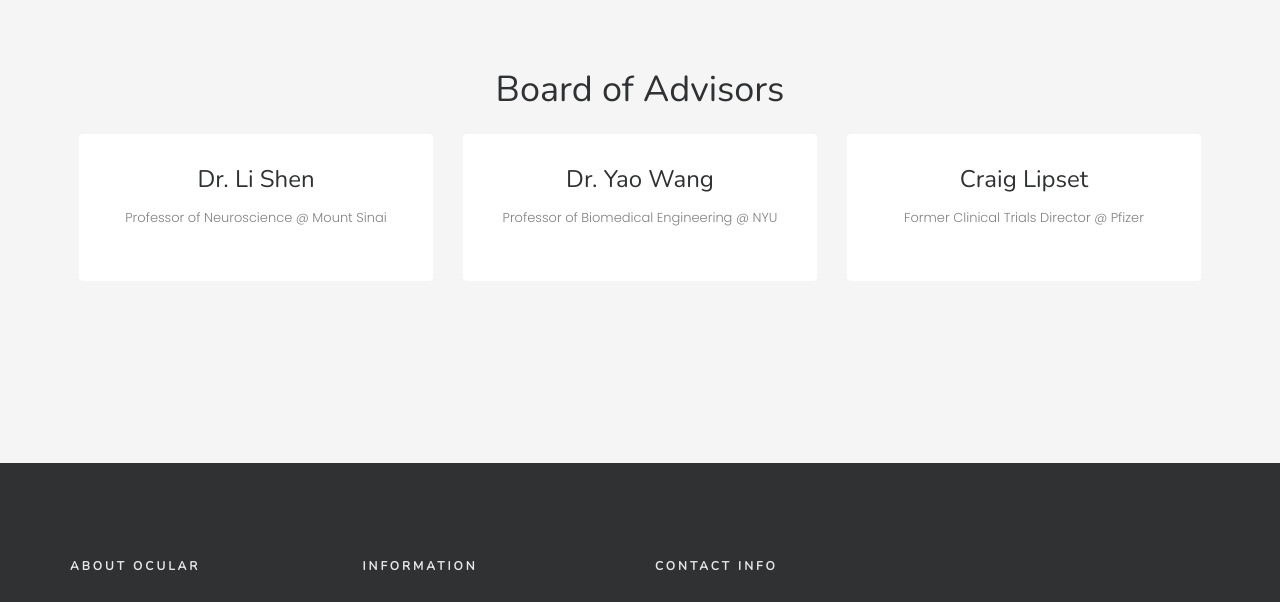
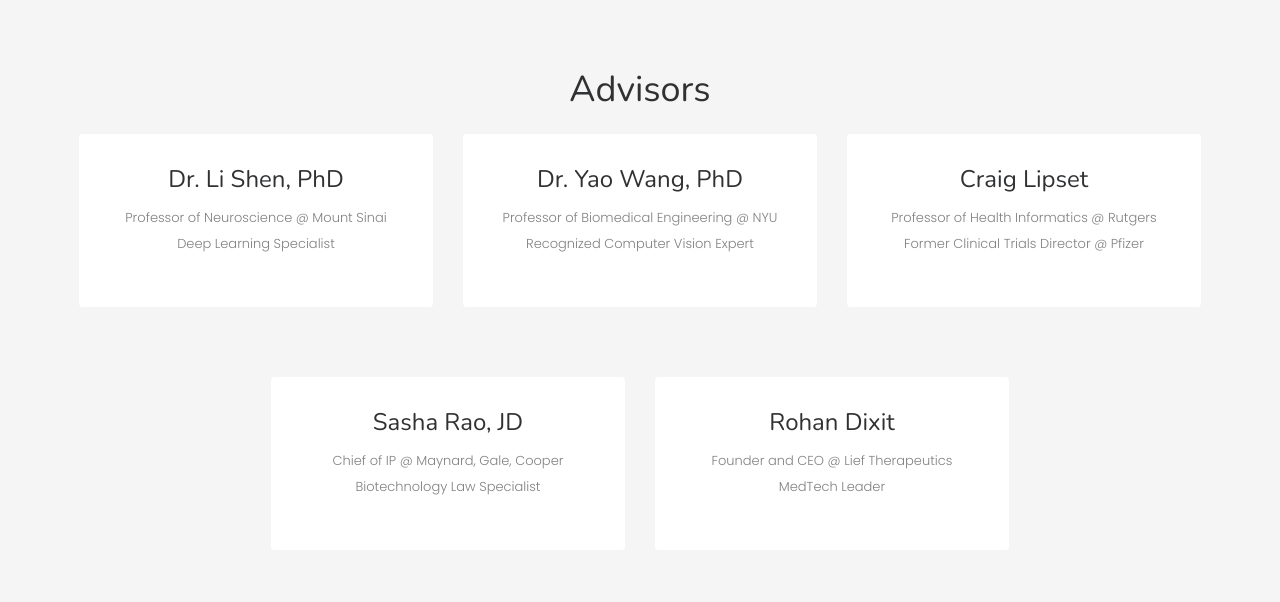
Before and after one commit to wdas03/oculardiagnoses.github.io, a plain HTML site: page team.html in a window 1280 px wide. Shown: the part 1369-1971 px from the top of the page. Drawn offline with nearby package versions, Linux system fonts and the light colour scheme; files whose address does not match are found by name.

Commit message:
Team changes

```diff
--- a/team.html
+++ b/team.html
@@ -213,21 +213,22 @@
 						</div>
 					</div>
 				</div>
+
 				<div class="row">
-					<h1 class="text-center mb-5">Board of Advisors</h1>
+					<h1 class="text-center mb-5">Advisors</h1>
 					<div class="col-md-4 text-center animate-box">
 						<div class="staff-entry">
 							<div class="desc">
-								<h3>Dr. Li Shen</h3>
-								<span>Professor of Neuroscience @ Mount Sinai</span>
+								<h3>Dr. Li Shen, PhD</h3>
+								<span>Professor of Neuroscience @ Mount Sinai <br> Deep Learning Specialist</span>
 							</div>
 						</div>
 					</div>
 					<div class="col-md-4 text-center animate-box">
 						<div class="staff-entry">
 							<div class="desc">
-								<h3>Dr. Yao Wang</h3>
-								<span>Professor of Biomedical Engineering @ NYU</span>
+								<h3>Dr. Yao Wang, PhD</h3>
+								<span>Professor of Biomedical Engineering @ NYU <br> Recognized Computer Vision Expert</span>
 							</div>
 						</div>
 					</div>
@@ -235,7 +236,26 @@
 						<div class="staff-entry">
 							<div class="desc">
 								<h3>Craig Lipset</h3>
-								<span>Former Clinical Trials Director @ Pfizer</span>
+								<span>Professor of Health Informatics @ Rutgers <br> Former Clinical Trials Director @ Pfizer</span>
+							</div>
+						</div>
+					</div>
+				</div>
+
+				<div class="row">
+					<div class="col-md-4 col-md-offset-2 text-center animate-box">
+						<div class="staff-entry">
+							<div class="desc">
+								<h3>Sasha Rao, JD</h3>
+								<span>Chief of IP @ Maynard, Gale, Cooper <br> Biotechnology Law Specialist</span>
+							</div>
+						</div>
+					</div>
+					<div class="col-md-4 text-center animate-box">
+						<div class="staff-entry">
+							<div class="desc">
+								<h3>Rohan Dixit</h3>
+								<span>Founder and CEO @ Lief Therapeutics <br> MedTech Leader</span>
 							</div>
 						</div>
 					</div>
```
